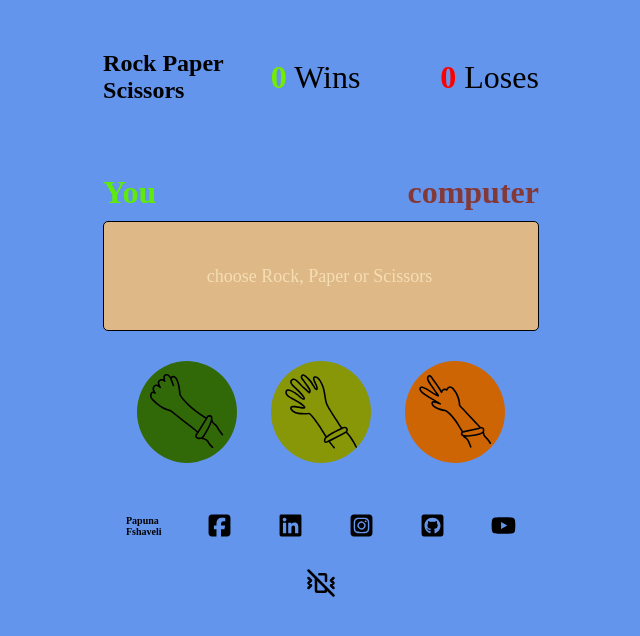
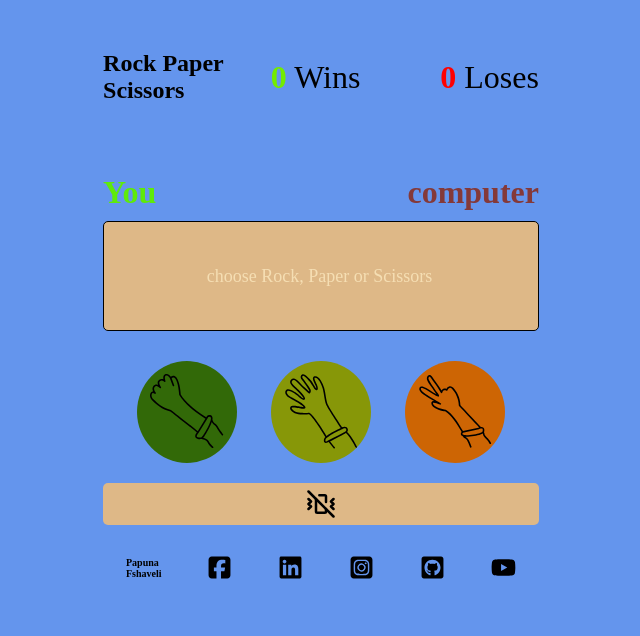
Before and after one commit to papunafshaveli/paper-rock-scissors, a React (Vite) app: page / in a window 1280 px wide. Shown: the top 636 px of the page, without its empty margins (319-959 px from the left). Built offline with nearby package versions, Linux system fonts and the light colour scheme; a web font is replaced by a local one.

Commit message:
add social images

```diff
--- a/src/components/FinalResultsModal/FinalResultsModal.tsx
+++ b/src/components/FinalResultsModal/FinalResultsModal.tsx
@@ -1,5 +1,5 @@
 import { Dispatch, SetStateAction } from "react";
-import styled from "styled-components";
+import { Modal, ModalContainer } from "./styles";
 
 type FinalResultsModalProps = {
   myScore: number;
@@ -28,45 +28,3 @@ const FinalResultsModal: React.FC<FinalResultsModalProps> = ({
 };
 
 export default FinalResultsModal;
-
-const ModalContainer = styled.div`
-  position: fixed;
-  left: 0;
-  top: 0;
-
-  width: 100%;
-  height: 100%;
-
-  display: flex;
-  align-items: center;
-  justify-content: center;
-
-  background-color: rgba(0, 0, 0, 0.5);
-`;
-
-const Modal = styled.div`
-  background-color: #f1f184;
-  border-radius: 5px;
-  padding: 2rem;
-  width: 30em;
-
-  display: flex;
-  flex-direction: column;
-  align-items: center;
-  gap: 30px;
-
-  h1 {
-    font-size: 1.8rem;
-  }
-
-  button {
-    padding: 2px 4px;
-    font-size: 1.6rem;
-    background-color: darkgoldenrod;
-
-    &:hover {
-      background-color: chocolate;
-      color: white;
-    }
-  }
-`;
--- a/src/components/FinalResultsModal/styles.ts
+++ b/src/components/FinalResultsModal/styles.ts
@@ -0,0 +1,43 @@
+import styled from "styled-components";
+
+export const ModalContainer = styled.div`
+  position: fixed;
+  left: 0;
+  top: 0;
+
+  width: 100%;
+  height: 100%;
+
+  display: flex;
+  align-items: center;
+  justify-content: center;
+
+  background-color: rgba(0, 0, 0, 0.5);
+`;
+
+export const Modal = styled.div`
+  background-color: #f1f184;
+  border-radius: 5px;
+  padding: 2rem;
+  width: 30em;
+
+  display: flex;
+  flex-direction: column;
+  align-items: center;
+  gap: 30px;
+
+  h1 {
+    font-size: 1.8rem;
+  }
+
+  button {
+    padding: 2px 4px;
+    font-size: 1.6rem;
+    background-color: darkgoldenrod;
+
+    &:hover {
+      background-color: chocolate;
+      color: white;
+    }
+  }
+`;
--- a/src/components/Footer/Footer.tsx
+++ b/src/components/Footer/Footer.tsx
@@ -5,7 +5,7 @@ import {
   FaSquareInstagram,
 } from "react-icons/fa6";
 import { LuVibrate, LuVibrateOff } from "react-icons/lu";
-import styled from "styled-components";
+import { Social, StyledFooter, Vibration } from "./styles";
 
 const Footer = ({
   vibrationIsEnable,
@@ -20,6 +20,13 @@ const Footer = ({
 
   return (
     <StyledFooter>
+      <Vibration onClick={handleSilence}>
+        {vibrationIsEnable ? (
+          <LuVibrateOff size={30} />
+        ) : (
+          <LuVibrate size={30} />
+        )}
+      </Vibration>
       <Social>
         <b>
           Papuna <br /> Fshaveli
@@ -30,37 +37,8 @@ const Footer = ({
         <FaGithubSquare size={25} style={{ cursor: "pointer" }} />
         <FaYoutube size={25} style={{ cursor: "pointer" }} />
       </Social>
-      <Vibration>
-        {vibrationIsEnable ? (
-          <LuVibrateOff onClick={handleSilence} size={30} />
-        ) : (
-          <LuVibrate onClick={handleSilence} size={30} />
-        )}
-      </Vibration>
     </StyledFooter>
   );
 };
 
 export default Footer;
-
-const StyledFooter = styled.footer`
-  width: 100%;
-  display: flex;
-  flex-direction: column;
-
-  margin-top: 50px;
-`;
-
-const Social = styled.div`
-  display: flex;
-  justify-content: space-around;
-  align-items: center;
-`;
-
-const Vibration = styled.div`
-  display: flex;
-  justify-content: center;
-  margin-top: 30px;
-
-  cursor: pointer;
-`;
--- /dev/null
+++ b/src/components/Footer/styles.ts
@@ -0,0 +1,36 @@
+import styled from "styled-components";
+
+export const StyledFooter = styled.footer`
+  width: 100%;
+  display: flex;
+  flex-direction: column;
+
+  margin-top: 20px;
+`;
+
+export const Social = styled.div`
+  display: flex;
+  justify-content: space-around;
+  align-items: center;
+`;
+
+export const Vibration = styled.div`
+  width: 100%;
+
+  background-color: burlywood;
+
+  border-radius: 5px;
+
+  padding: 6px 0;
+
+  display: flex;
+  justify-content: center;
+
+  cursor: pointer;
+
+  margin-bottom: 30px;
+
+  &:hover {
+    background-color: chocolate;
+  }
+`;
```
